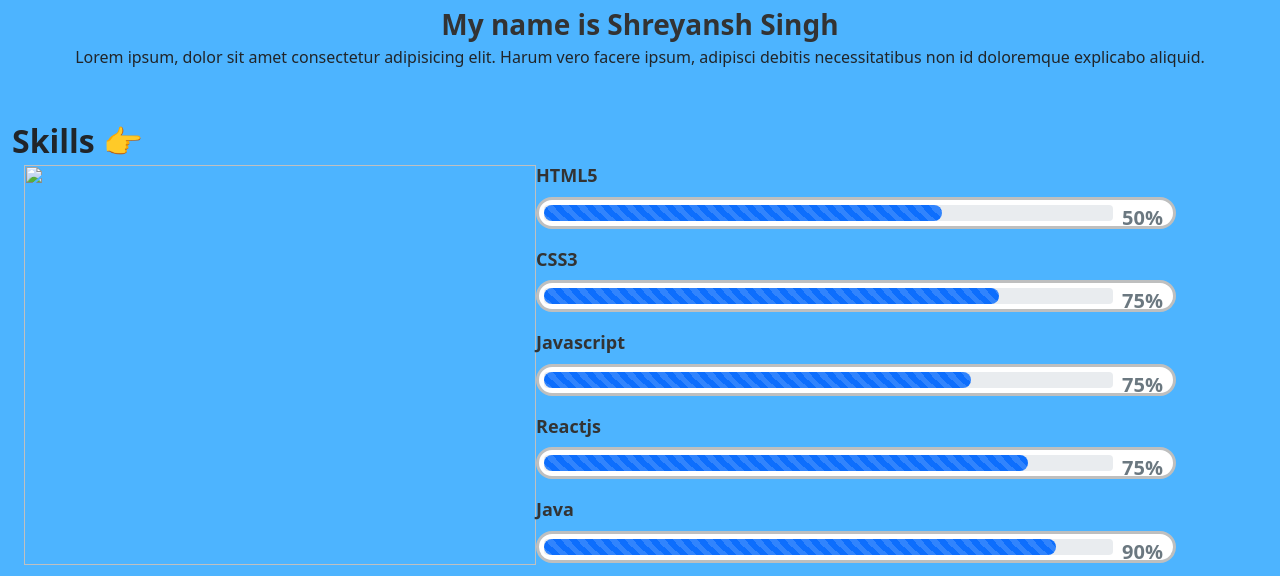
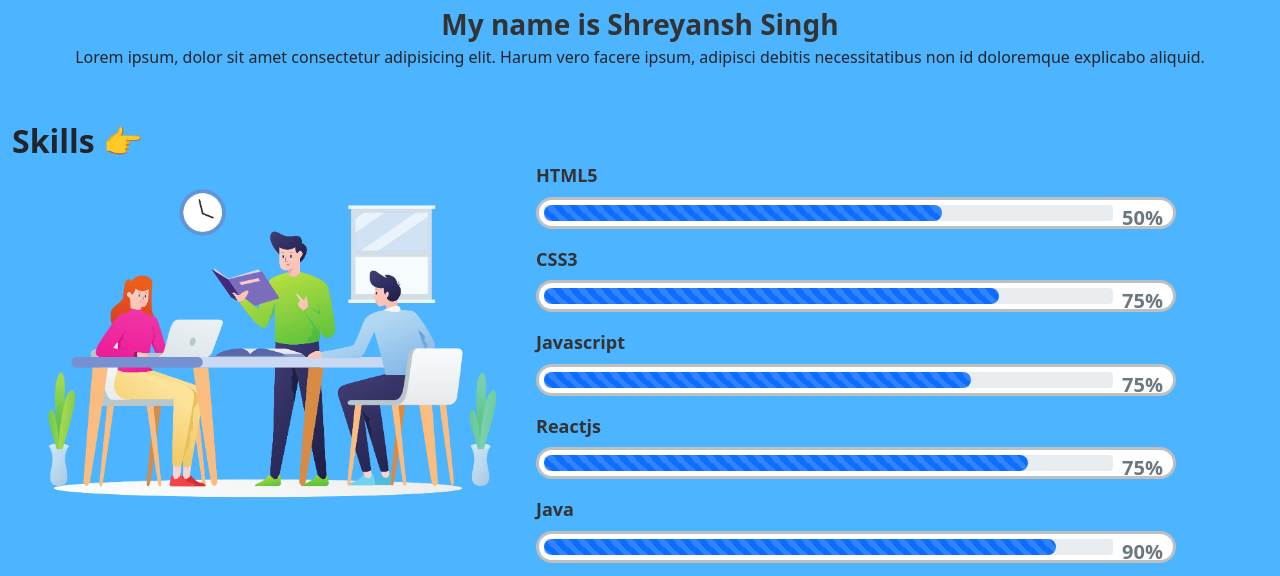
Before and after one commit to SinghShreyansh/bootstrap-jQuery, a website: page index.html in a window 1280 px wide. Shown: the part 971-1547 px from the top of the page. Drawn offline with nearby package versions, Linux system fonts and the light colour scheme.

Commit message:
Update index.html

```diff
--- a/index.html
+++ b/index.html
@@ -96,7 +96,7 @@
 
             <!--Progress bar-->
             <div class="container-fluid progrssContainer">
-                <img src="./assests/aboutImage.png" alt="">
+                <img src="./aboutImage.png" alt="">
                 <div class="row aboutProgress">
                     <div class="col-md-6">
                         <h3 class="progress-title">HTML5</h3>
```
